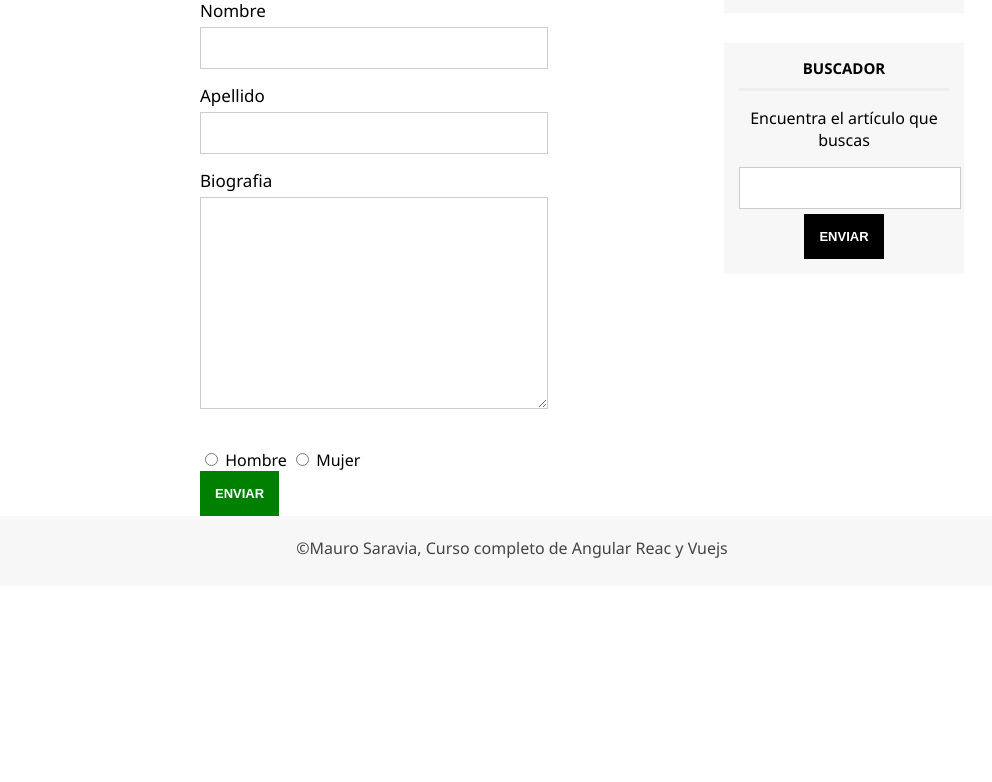
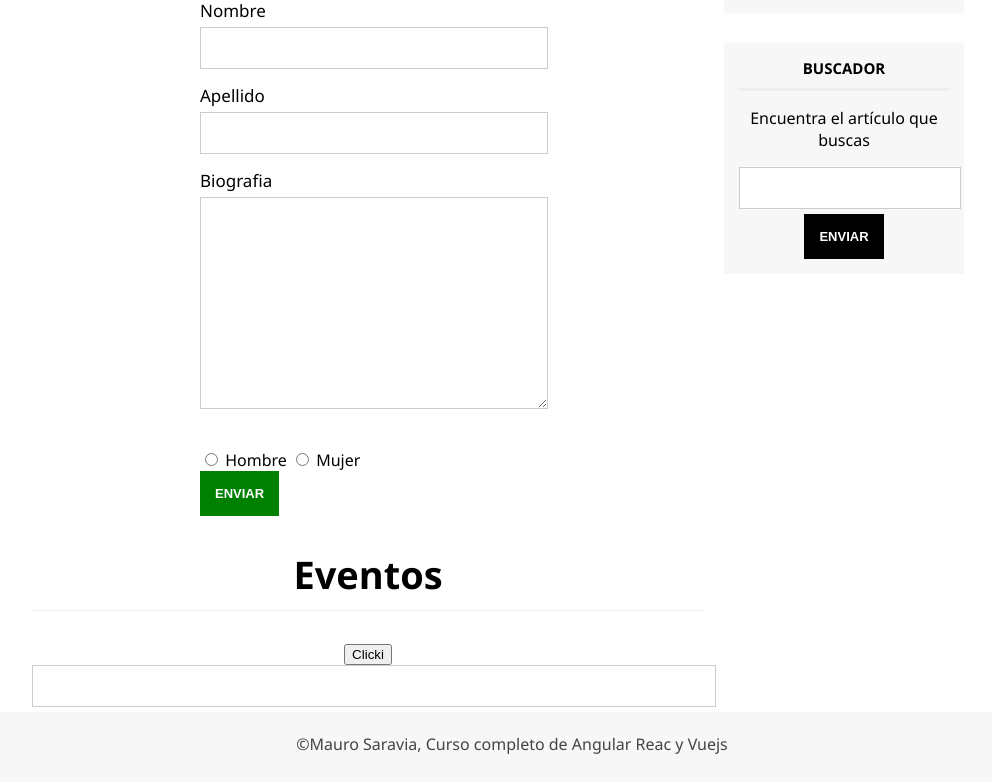
Before and after one commit to maurogs1/Blog_NodeJs, an Angular app in the folder frontend/Angular/: page /formulario in a window 1280 px wide. Shown: the part 414-1196 px from the top of the page, without its empty margins (128-1120 px from the left). Before the commit the page ends 1000 px from the top, so only its background shows below. Built offline with nearby package versions, Linux system fonts and the light colour scheme.

Commit message:
se agregan dependencias, mongoose, validator

```diff
--- a/frontend/Angular/src/app/components/formulario/formulario.component.html
+++ b/frontend/Angular/src/app/components/formulario/formulario.component.html
@@ -38,6 +38,13 @@
       <div class="clearfix"></div>
       <input type="submit" value="enviar" class="btn btn-success" >
     </form>
+
+    <h2 class="subheader">Eventos</h2>
+    <div>
+      <button (click)="hacerClick()">Clicki</button>
+      <input type="text" [(ngModel)]="campo" (blur)="salir()" (keyup.enter)="salir()">
+      {{campo}}
+    </div>
   </section>
   <app-sidebar></app-sidebar>
 </div>
--- a/frontend/Angular/src/app/components/formulario/formulario.component.ts
+++ b/frontend/Angular/src/app/components/formulario/formulario.component.ts
@@ -8,7 +8,7 @@ import { Component, OnInit } from '@angular/core';
 export class FormularioComponent implements OnInit {
 
   public user: any;
-
+  public campo: string;
 
   constructor() {
     this.user = {
@@ -25,4 +25,12 @@ export class FormularioComponent implements OnInit {
     alert("formulario enviado")
     console.log(this.user);
   }
+
+  hacerClick(){
+    console.log("wawa");
+  }
+
+  salir(){
+    console.log("salir");
+  }
 }
```
Also changed, not shown: 2 other files (tests, documents, lock files or other folders).
